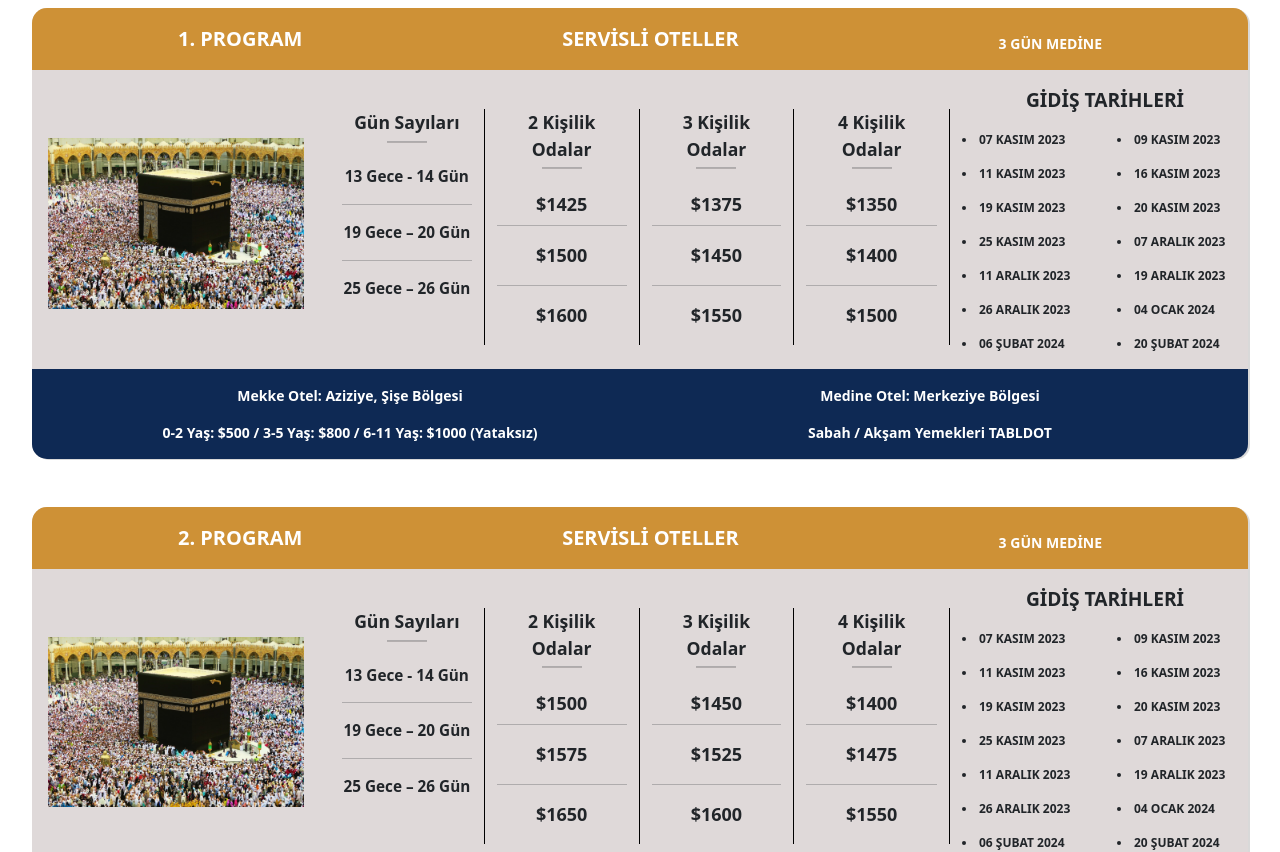
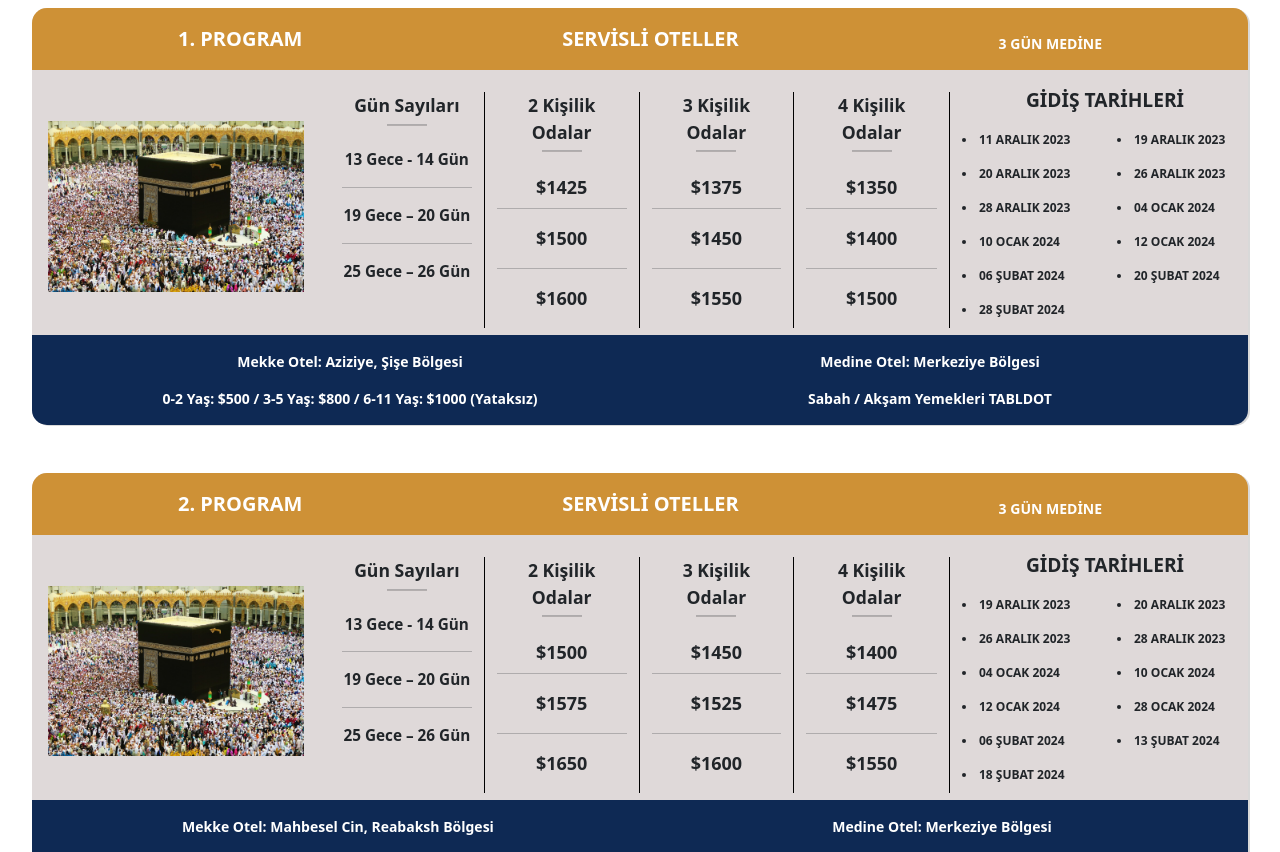
Before and after one commit to erenyusufduran/birey-tour, a React (Vite) app: page /umre in a window 1280 px wide. Shown: the part 540-1392 px from the top of the page. Built offline with nearby package versions, Linux system fonts and the light colour scheme.

Commit message:
data changes

```diff
--- a/src/data/luxUmre.js
+++ b/src/data/luxUmre.js
@@ -15,20 +15,17 @@ export const luxUmreCardDatas = [
     fourPeopleRoomPrices: ['-', '-'],
     dates: {
       entries: [
-        '07 KASIM 2023',
-        '09 KASIM 2023',
-        '11 KASIM 2023',
-        '16 KASIM 2023',
-        '19 KASIM 2023',
-        '20 KASIM 2023',
-        '25 KASIM 2023',
-        '07 ARALIK 2023',
-        '11 ARALIK 2023',
         '19 ARALIK 2023',
+        '20 ARALIK 2023',
         '26 ARALIK 2023',
+        '28 ARALIK 2023',
         '04 OCAK 2024',
+        '10 OCAK 2024',
+        '12 OCAK 2024',
+        '28 OCAK 2024',
         '06 ŞUBAT 2024',
-        '20 ŞUBAT 2024',
+        '13 ŞUBAT 2024',
+        '18 ŞUBAT 2024',
       ],
     },
     hotelType: '4-5 Yıldızlı Oteller',
@@ -50,20 +47,17 @@ export const luxUmreCardDatas = [
     fourPeopleRoomPrices: ['-', '-'],
     dates: {
       entries: [
-        '07 KASIM 2023',
-        '09 KASIM 2023',
-        '11 KASIM 2023',
-        '16 KASIM 2023',
-        '19 KASIM 2023',
-        '20 KASIM 2023',
-        '25 KASIM 2023',
-        '07 ARALIK 2023',
-        '11 ARALIK 2023',
         '19 ARALIK 2023',
+        '20 ARALIK 2023',
         '26 ARALIK 2023',
+        '28 ARALIK 2023',
         '04 OCAK 2024',
+        '10 OCAK 2024',
+        '12 OCAK 2024',
+        '28 OCAK 2024',
         '06 ŞUBAT 2024',
-        '20 ŞUBAT 2024',
+        '13 ŞUBAT 2024',
+        '18 ŞUBAT 2024',
       ],
     },
     hotelType: '5 Yıldızlı Oteller',
@@ -85,20 +79,17 @@ export const luxUmreCardDatas = [
     fourPeopleRoomPrices: ['-', '-'],
     dates: {
       entries: [
-        '07 KASIM 2023',
-        '09 KASIM 2023',
-        '11 KASIM 2023',
-        '16 KASIM 2023',
-        '19 KASIM 2023',
-        '20 KASIM 2023',
-        '25 KASIM 2023',
-        '07 ARALIK 2023',
-        '11 ARALIK 2023',
         '19 ARALIK 2023',
+        '20 ARALIK 2023',
         '26 ARALIK 2023',
+        '28 ARALIK 2023',
         '04 OCAK 2024',
+        '10 OCAK 2024',
+        '12 OCAK 2024',
+        '28 OCAK 2024',
         '06 ŞUBAT 2024',
-        '20 ŞUBAT 2024',
+        '13 ŞUBAT 2024',
+        '18 ŞUBAT 2024',
       ],
     },
     hotelType: '5 Yıldızlı Oteller',
@@ -122,7 +113,7 @@ export const sevvalLuxUmreCardDatas = [
     threePeopleRoomPrices: ['1800', '1900'],
     fourPeopleRoomPrices: ['-', '-'],
     dates: {
-      entries: ['13 - 18 NİSAN 2024'],
+      entries: ['12 NİSAN 2024', '16 NİSAN 2024'],
     },
     hotelType: '4-5 Yıldızlı Oteller',
     img: '/kaaba.jpg',
@@ -142,7 +133,7 @@ export const sevvalLuxUmreCardDatas = [
     threePeopleRoomPrices: ['2550', '2800'],
     fourPeopleRoomPrices: ['-', '-'],
     dates: {
-      entries: ['13 - 18 NİSAN 2024'],
+      entries: ['12 NİSAN 2024', '16 NİSAN 2024'],
     },
     hotelType: '5 Yıldızlı Oteller',
     img: '/kaaba.jpg',
@@ -165,7 +156,7 @@ export const somestrLuxUmreCardDatas = [
     threePeopleRoomPrices: ['1900', '2200'],
     fourPeopleRoomPrices: ['-', '-'],
     dates: {
-      entries: ['16 OCAK 2024', '21 OCAK 2024', '23 OCAK 2024'],
+      entries: ['13 OCAK 2024', '14 OCAK 2024', '16 OCAK 2024', '18 OCAK 2024', '19 OCAK 2024', '23 OCAK 2024'],
     },
     hotelType: '4-5 Yıldızlı Oteller',
     img: '/kaaba.jpg',
@@ -185,7 +176,7 @@ export const somestrLuxUmreCardDatas = [
     threePeopleRoomPrices: ['2100', '2600'],
     fourPeopleRoomPrices: ['-', '-'],
     dates: {
-      entries: ['16 OCAK 2024', '21 OCAK 2024', '23 OCAK 2024'],
+      entries: ['13 OCAK 2024', '14 OCAK 2024', '16 OCAK 2024', '18 OCAK 2024', '19 OCAK 2024', '23 OCAK 2024'],
     },
     hotelType: '5 Yıldızlı Oteller',
     img: '/kaaba.jpg',
@@ -205,7 +196,7 @@ export const somestrLuxUmreCardDatas = [
     threePeopleRoomPrices: ['2450', '2800'],
     fourPeopleRoomPrices: ['-', '-'],
     dates: {
-      entries: ['16 OCAK 2024', '21 OCAK 2024', '23 OCAK 2024'],
+      entries: ['13 OCAK 2024', '14 OCAK 2024', '16 OCAK 2024', '18 OCAK 2024', '19 OCAK 2024', '23 OCAK 2024'],
     },
     hotelType: '5 Yıldızlı Oteller',
     img: '/kaaba.jpg',
--- a/src/data/ramadan.js
+++ b/src/data/ramadan.js
@@ -15,7 +15,7 @@ export const servisli = [
     threePeopleRoomPrices: ['1700'],
     fourPeopleRoomPrices: ['1600'],
     dates: {
-      entries: ['5 - 10 MART 2024'],
+      entries: ['3 MART 2024', '9 MART 2024'],
     },
     hotelType: 'Servisli Oteller',
     img: '/kaaba.jpg',
@@ -36,7 +36,7 @@ export const servisli = [
     threePeopleRoomPrices: ['1900'],
     fourPeopleRoomPrices: ['1800'],
     dates: {
-      entries: ['5 - 10 MART 2024'],
+      entries: ['3 MART 2024', '9 MART 2024'],
     },
     hotelType: 'Servisli Oteller',
     img: '/kaaba.jpg',
@@ -60,7 +60,7 @@ export const yurumeMesafeli = [
     threePeopleRoomPrices: ['2100'],
     fourPeopleRoomPrices: ['2000'],
     dates: {
-      entries: ['5 - 10 MART 2024'],
+      entries: ['3 MART 2024', '9 MART 2024'],
     },
     hotelType: 'Yürüme Mesafeli Oteller',
     img: '/kaaba.jpg',
@@ -81,7 +81,7 @@ export const yurumeMesafeli = [
     threePeopleRoomPrices: ['2300'],
     fourPeopleRoomPrices: ['2200'],
     dates: {
-      entries: ['5 - 10 MART 2024'],
+      entries: ['3 MART 2024', '9 MART 2024'],
     },
     hotelType: 'Yürüme Mesafeli Oteller',
     img: '/kaaba.jpg',
@@ -102,7 +102,7 @@ export const yurumeMesafeli = [
     threePeopleRoomPrices: ['2600'],
     fourPeopleRoomPrices: ['2400'],
     dates: {
-      entries: ['5 - 10 MART 2024'],
+      entries: ['3 MART 2024', '9 MART 2024'],
     },
     hotelType: 'Yürüme Mesafeli Oteller',
     img: '/kaaba.jpg',
@@ -123,7 +123,7 @@ export const yurumeMesafeli = [
     threePeopleRoomPrices: ['2500'],
     fourPeopleRoomPrices: ['2400'],
     dates: {
-      entries: ['5 - 10 MART 2024'],
+      entries: ['3 MART 2024', '9 MART 2024'],
     },
     hotelType: 'Yakın Mesafeli Oteller',
     img: '/kaaba.jpg',
@@ -144,7 +144,7 @@ export const yurumeMesafeli = [
     threePeopleRoomPrices: ['2700'],
     fourPeopleRoomPrices: ['2600'],
     dates: {
-      entries: ['5 - 10 MART 2024'],
+      entries: ['3 MART 2024', '9 MART 2024'],
     },
     hotelType: 'Yakın Mesafeli Oteller',
     img: '/kaaba.jpg',
@@ -165,23 +165,17 @@ export const yurumeMesafeli = [
     threePeopleRoomPrices: ['3000'],
     fourPeopleRoomPrices: ['2800'],
     dates: {
-      entries: ['5 - 10 MART 2024'],
+      entries: ['3 MART 2024', '9 MART 2024'],
     },
     hotelType: 'Yakın Mesafeli Oteller',
     img: '/kaaba.jpg',
   },
-
 ];
 
 export const kisaProgram = [
   {
     id: 1,
-    extraTexts: [
-      'Mekke Otel: Aziziye, Şişe Bölgesi',
-      'Medine Otel: Merkeziye Bölgesi',
-      '0-2 Yaş: $500 / 3-5 Yaş: $800 / 6-11 Yaş: $1000 (Yataksız)',
-      'Sabah / Akşam Yemekleri TABLDOT',
-    ],
+    extraTexts: ['Mekke Otel: Aziziye, Şişe Bölgesi', 'Medine Otel: Merkeziye Bölgesi', '0-2 Yaş: $500 / 3-5 Yaş: $800 / 6-11 Yaş: $1000 (Yataksız)', 'Sabah / Akşam Yemekleri TABLDOT'],
     dayCounts: ['15 Gün', '20 Gün'],
     nightsDays: ['12 Gece Mekke / 3 Gece Medine', '17 Gece Mekke / 3 Gece Medine'],
     secondExtraHead: '3 Gün Medine',
@@ -189,7 +183,7 @@ export const kisaProgram = [
     threePeopleRoomPrices: ['1500', '1650'],
     fourPeopleRoomPrices: ['1400', '1550'],
     dates: {
-      entries: ['5 - 10 MART 2024', '19 - 21 MART 2024'],
+      entries: ['3 MART 2024', '9 MART 2024', '21 MART 2024', '2 NİSAN 2024'],
     },
     hotelType: 'Servisli Oteller',
     img: '/kaaba.jpg',
@@ -209,19 +203,14 @@ export const kisaProgram = [
     threePeopleRoomPrices: ['1900', '2300'],
     fourPeopleRoomPrices: ['1800', '2200'],
     dates: {
-      entries: ['5 - 10 MART 2024', '19 - 21 MART 2024'],
+      entries: ['3 MART 2024', '9 MART 2024', '21 MART 2024', '2 NİSAN 2024'],
     },
     hotelType: 'Yürüme Mesafeli Oteller',
     img: '/kaaba.jpg',
   },
   {
     id: 3,
-    extraTexts: [
-      'Mekke Otel: Sunrise / Elaf Ajyad Otel',
-      'Medine Otel: Merkeziye Bölgesi',
-      '0-2 Yaş: $500 / 3-5 Yaş: $800 / 6-11 Yaş: $1000 (Yataksız)',
-      'Sabah / Akşam Yemekleri Açık Büfe',
-    ],
+    extraTexts: ['Mekke Otel: Sunrise / Elaf Ajyad Otel', 'Medine Otel: Merkeziye Bölgesi', '0-2 Yaş: $500 / 3-5 Yaş: $800 / 6-11 Yaş: $1000 (Yataksız)', 'Sabah / Akşam Yemekleri Açık Büfe'],
     dayCounts: ['15 Gün', '20 Gün'],
     nightsDays: ['12 Gece Mekke / 3 Gece Medine', '17 Gece Mekke / 3 Gece Medine'],
     secondExtraHead: '3 Gün Medine',
@@ -229,7 +218,7 @@ export const kisaProgram = [
     threePeopleRoomPrices: ['2400', '3000'],
     fourPeopleRoomPrices: ['2300', '2900'],
     dates: {
-      entries: ['5 - 10 MART 2024', '19 - 21 MART 2024'],
+      entries: ['3 MART 2024', '9 MART 2024', '21 MART 2024', '2 NİSAN 2024'],
     },
     hotelType: 'Yakın Mesafeli Oteller',
     img: '/kaaba.jpg',
@@ -239,12 +228,7 @@ export const kisaProgram = [
 export const son10GunProgram = [
   {
     id: 1,
-    extraTexts: [
-      'Mekke Otel: Aziziye, Şişe Bölgesi',
-      'Medine Otel: Merkeziye Bölgesi',
-      '0-2 Yaş: $500 / 3-5 Yaş: $800 / 6-11 Yaş: $1000 (Yataksız)',
-      'Sabah / Akşam Yemekleri TABLDOT',
-    ],
+    extraTexts: ['Mekke Otel: Aziziye, Şişe Bölgesi', 'Medine Otel: Merkeziye Bölgesi', '0-2 Yaş: $500 / 3-5 Yaş: $800 / 6-11 Yaş: $1000 (Yataksız)', 'Sabah / Akşam Yemekleri TABLDOT'],
     dayCounts: ['15 Gün', '20 Gün'],
     nightsDays: ['Son 10 Gün Medine, Bayramın 2. Günü Mekke', 'Son 10 Gün Medine, Bayramın 2. Günü Mekke'],
     secondExtraHead: 'Son 10 Gün Medine, Bayramın 2. Günü Mekke',
@@ -252,19 +236,14 @@ export const son10GunProgram = [
     threePeopleRoomPrices: ['1800', '2000'],
     fourPeopleRoomPrices: ['1700', '1900'],
     dates: {
-      entries: ['30 - 31 MART 2024'],
+      entries: ['2 NİSAN 2024'],
     },
     hotelType: 'Yürüme Mesafeli Oteller',
     img: '/kaaba.jpg',
   },
   {
     id: 2,
-    extraTexts: [
-      'Mekke Otel: Süreyya / Elaf Ajyad Otel',
-      'Medine Otel: Merkeziye Bölgesi',
-      '0-2 Yaş: $500 / 3-5 Yaş: $800 / 6-11 Yaş: $1000 (Yataksız)',
-      'Sabah / Akşam Yemekleri Açık Büfe',
-    ],
+    extraTexts: ['Mekke Otel: Süreyya / Elaf Ajyad Otel', 'Medine Otel: Merkeziye Bölgesi', '0-2 Yaş: $500 / 3-5 Yaş: $800 / 6-11 Yaş: $1000 (Yataksız)', 'Sabah / Akşam Yemekleri Açık Büfe'],
     dayCounts: ['15 Gün', '20 Gün'],
     nightsDays: ['Son 10 Gün Medine, Bayramın 2. Günü Mekke', 'Son 10 Gün Medine, Bayramın 2. Günü Mekke'],
     secondExtraHead: 'Son 10 Gün Medine, Bayramın 2. Günü Mekke',
@@ -272,19 +251,14 @@ export const son10GunProgram = [
     threePeopleRoomPrices: ['2000', '2200'],
     fourPeopleRoomPrices: ['1900', '2100'],
     dates: {
-      entries: ['30 - 31 MART 2024'],
+      entries: ['2 NİSAN 2024'],
     },
     hotelType: 'Yakın Mesafeli Oteller',
     img: '/kaaba.jpg',
   },
   {
     id: 3,
-    extraTexts: [
-      'Mekke Otel: Angum Otel',
-      'Medine Otel: Sanabel / Ceodar Otel',
-      '0-2 Yaş: $500 / 3-5 Yaş: $800 / 6-11 Yaş: $1000 (Yataksız)',
-      'Sabah / Akşam Yemekleri Açık Büfe',
-    ],
+    extraTexts: ['Mekke Otel: Angum Otel', 'Medine Otel: Sanabel / Ceodar Otel', '0-2 Yaş: $500 / 3-5 Yaş: $800 / 6-11 Yaş: $1000 (Yataksız)', 'Sabah / Akşam Yemekleri Açık Büfe'],
     dayCounts: ['15 Gün', '20 Gün'],
     nightsDays: ['Son 10 Gün Medine, Bayramın 2. Günü Mekke', 'Son 10 Gün Medine, Bayramın 2. Günü Mekke'],
     secondExtraHead: 'Son 10 Gün Medine, Bayramın 2. Günü Mekke',
@@ -292,7 +266,7 @@ export const son10GunProgram = [
     threePeopleRoomPrices: ['2900', '3250'],
     fourPeopleRoomPrices: ['2800', '3150'],
     dates: {
-      entries: ['30 - 31 MART 2024'],
+      entries: ['2 NİSAN 2024'],
     },
     hotelType: '5 Yıldızlı Oteller',
     img: '/kaaba.jpg',
@@ -312,7 +286,7 @@ export const son10GunProgram = [
     threePeopleRoomPrices: ['3200', '3800'],
     fourPeopleRoomPrices: ['3100', '3700'],
     dates: {
-      entries: ['30 - 31 MART 2024'],
+      entries: ['2 NİSAN 2024'],
     },
     hotelType: '5 Yıldızlı Oteller',
     img: '/kaaba.jpg',
--- a/src/data/umre.js
+++ b/src/data/umre.js
@@ -10,20 +10,17 @@ export const umreCardDatas = [
     fourPeopleRoomPrices: ['1350', '1400', '1500'],
     dates: {
       entries: [
-        '07 KASIM 2023',
-        '09 KASIM 2023',
-        '11 KASIM 2023',
-        '16 KASIM 2023',
-        '19 KASIM 2023',
-        '20 KASIM 2023',
-        '25 KASIM 2023',
-        '07 ARALIK 2023',
         '11 ARALIK 2023',
         '19 ARALIK 2023',
+        '20 ARALIK 2023',
         '26 ARALIK 2023',
+        '28 ARALIK 2023',
         '04 OCAK 2024',
+        '10 OCAK 2024',
+        '12 OCAK 2024',
         '06 ŞUBAT 2024',
         '20 ŞUBAT 2024',
+        '28 ŞUBAT 2024',
       ],
     },
     hotelType: 'Servisli Oteller',
@@ -40,20 +37,17 @@ export const umreCardDatas = [
     fourPeopleRoomPrices: ['1400', '1475', '1550'],
     dates: {
       entries: [
-        '07 KASIM 2023',
-        '09 KASIM 2023',
-        '11 KASIM 2023',
-        '16 KASIM 2023',
-        '19 KASIM 2023',
-        '20 KASIM 2023',
-        '25 KASIM 2023',
-        '07 ARALIK 2023',
-        '11 ARALIK 2023',
         '19 ARALIK 2023',
+        '20 ARALIK 2023',
         '26 ARALIK 2023',
+        '28 ARALIK 2023',
         '04 OCAK 2024',
+        '10 OCAK 2024',
+        '12 OCAK 2024',
+        '28 OCAK 2024',
         '06 ŞUBAT 2024',
-        '20 ŞUBAT 2024',
+        '13 ŞUBAT 2024',
+        '18 ŞUBAT 2024',
       ],
     },
     hotelType: 'Servisli Oteller',
@@ -70,20 +64,17 @@ export const umreCardDatas = [
     fourPeopleRoomPrices: ['1450', '1550'],
     dates: {
       entries: [
-        '07 KASIM 2023',
-        '09 KASIM 2023',
-        '11 KASIM 2023',
-        '16 KASIM 2023',
-        '19 KASIM 2023',
-        '20 KASIM 2023',
-        '25 KASIM 2023',
-        '07 ARALIK 2023',
-        '11 ARALIK 2023',
         '19 ARALIK 2023',
+        '20 ARALIK 2023',
         '26 ARALIK 2023',
+        '28 ARALIK 2023',
         '04 OCAK 2024',
+        '10 OCAK 2024',
+        '12 OCAK 2024',
+        '28 OCAK 2024',
         '06 ŞUBAT 2024',
-        '20 ŞUBAT 2024',
+        '13 ŞUBAT 2024',
+        '18 ŞUBAT 2024',
       ],
     },
     hotelType: 'Yürüme Mesafeli Oteller',
@@ -105,20 +96,17 @@ export const umreCardDatas = [
     fourPeopleRoomPrices: ['1650', '2000'],
     dates: {
       entries: [
-        '07 KASIM 2023',
-        '09 KASIM 2023',
-        '11 KASIM 2023',
-        '16 KASIM 2023',
-        '19 KASIM 2023',
-        '20 KASIM 2023',
-        '25 KASIM 2023',
-        '07 ARALIK 2023',
-        '11 ARALIK 2023',
         '19 ARALIK 2023',
+        '20 ARALIK 2023',
         '26 ARALIK 2023',
+        '28 ARALIK 2023',
         '04 OCAK 2024',
+        '10 OCAK 2024',
+        '12 OCAK 2024',
+        '28 OCAK 2024',
         '06 ŞUBAT 2024',
-        '20 ŞUBAT 2024',
+        '13 ŞUBAT 2024',
+        '18 ŞUBAT 2024',
       ],
     },
     hotelType: 'Yakın Mesafeli Oteller',
@@ -137,7 +125,7 @@ export const sevvalUmreCardDatas = [
     threePeopleRoomPrices: ['1200', '1250'],
     fourPeopleRoomPrices: ['1150', '1200'],
     dates: {
-      entries: ['13 - 18 NİSAN 2024'],
+      entries: ['12 NİSAN 2024', '16 NİSAN 2024'],
     },
     hotelType: 'Servisli Oteller',
     img: '/kaaba.jpg',
@@ -157,7 +145,7 @@ export const sevvalUmreCardDatas = [
     threePeopleRoomPrices: ['1400', '1600'],
     fourPeopleRoomPrices: ['1350', '1550'],
     dates: {
-      entries: ['13 - 18 NİSAN 2024'],
+      entries: ['12 NİSAN 2024', '16 NİSAN 2024'],
     },
     hotelType: 'Yürüme Mesafeli Oteller',
     img: '/kaaba.jpg',
@@ -180,7 +168,7 @@ export const somestrUmreCardDatas = [
     threePeopleRoomPrices: ['1325', '1400'],
     fourPeopleRoomPrices: ['1300', '1350'],
     dates: {
-      entries: ['18 - 26 OCAK 2024'],
+      entries: ['13 OCAK 2024', '14 OCAK 2024', '16 OCAK 2024', '18 OCAK 2024', '19 OCAK 2024', '23 OCAK 2024'],
     },
     hotelType: 'Servisli Oteller',
     img: '/kaaba.jpg',
@@ -200,19 +188,14 @@ export const somestrUmreCardDatas = [
     threePeopleRoomPrices: ['1400', '1550'],
     fourPeopleRoomPrices: ['1350', '1500'],
     dates: {
-      entries: ['18 - 26 OCAK 2024'],
+      entries: ['13 OCAK 2024', '14 OCAK 2024', '16 OCAK 2024', '18 OCAK 2024', '19 OCAK 2024', '23 OCAK 2024'],
     },
     hotelType: 'Yürüme Mesafeli Oteller',
     img: '/kaaba.jpg',
   },
   {
     id: 3,
-    extraTexts: [
-      'Mekke Otel: Süreyya / Sunrise Otel',
-      'Medine Otel: Merkeziye Bölgesi',
-      '0-2 Yaş: $550 / 3-5 Yaş: $950 / 6-11 Yaş: $1050 (Yataksız)',
-      'Sabah, Öğle KUMANYA / Akşam Yemekleri TABLDOT',
-    ],
+    extraTexts: ['Mekke Otel: Süreyya / Sunrise Otel', 'Medine Otel: Merkeziye Bölgesi', '0-2 Yaş: $550 / 3-5 Yaş: $950 / 6-11 Yaş: $1050 (Yataksız)', 'Sabah, Öğle KUMANYA / Akşam Yemekleri TABLDOT'],
     dayCounts: ['9 Gece - 10 Gün', '13 Gece – 14 Gün'],
     nightsDays: ['6 Gece Mekke / 3 Gece Medine', '10 Gece Mekke / 3 Gece Medine'],
     secondExtraHead: '3 Gün Medine',
@@ -220,7 +203,7 @@ export const somestrUmreCardDatas = [
     threePeopleRoomPrices: ['1600', '1825'],
     fourPeopleRoomPrices: ['1550', '1775'],
     dates: {
-      entries: ['18 - 26 OCAK 2024'],
+      entries: ['13 OCAK 2024', '14 OCAK 2024', '16 OCAK 2024', '18 OCAK 2024', '19 OCAK 2024', '23 OCAK 2024'],
     },
     hotelType: 'Yakın Mesafeli',
     img: '/kaaba.jpg',
```
